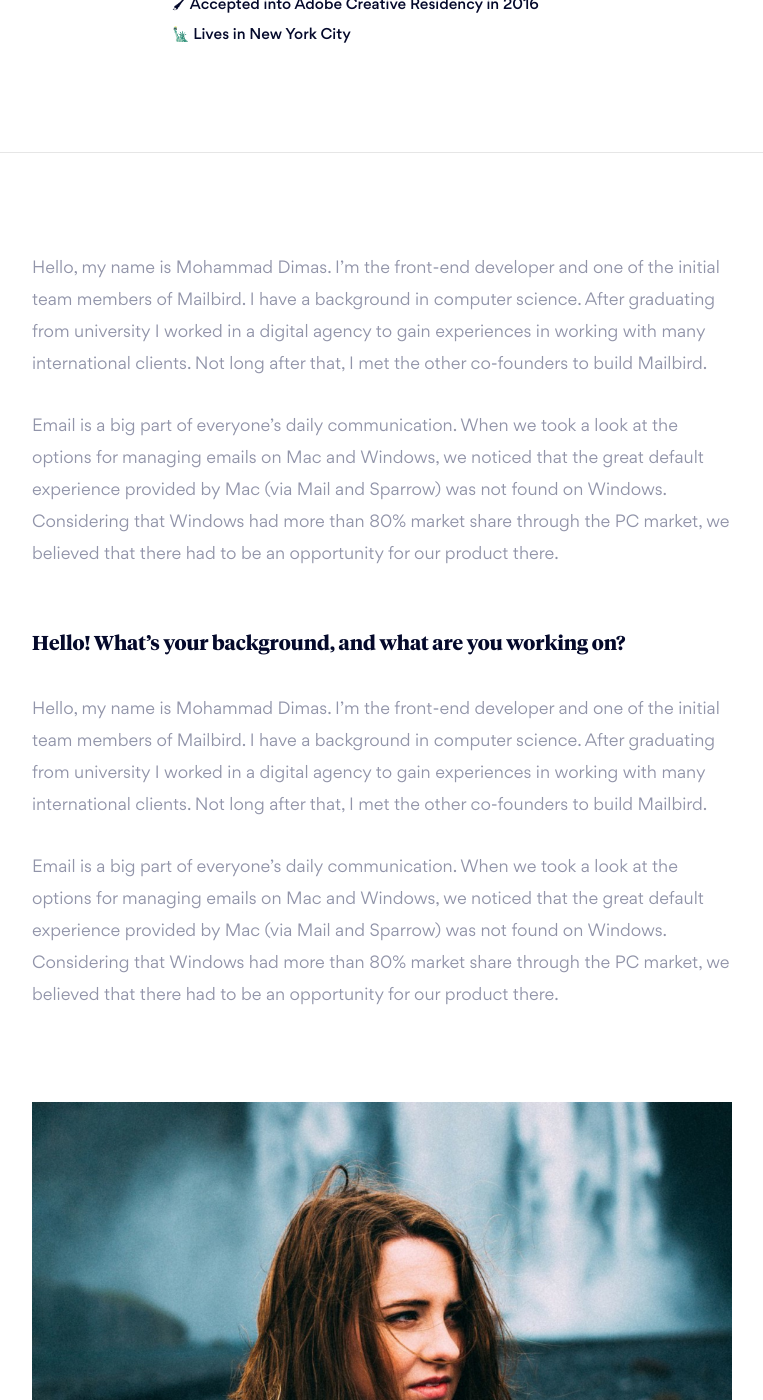
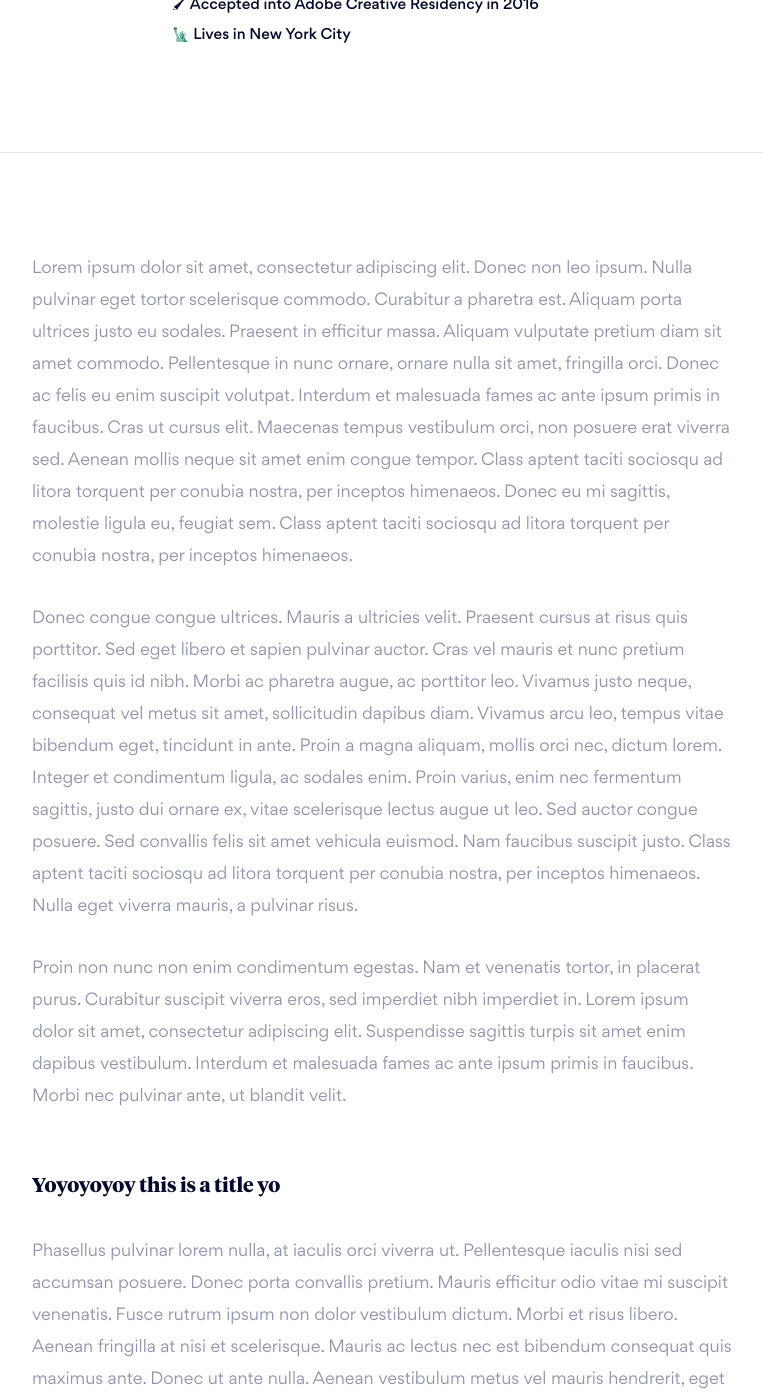
Before and after one commit to mattvernon/funemployed, a Jekyll site: the page built from _profiles/saradietschy.markdown, in a window 1280 px wide and 1400 px high, scrolled down 509 px. Shown: the whole window, without its empty margins (258-1021 px from the left). Built offline with Jekyll 4.4.1, drawn with Linux system fonts in a browser that asks for light colours; some of the changed text lies outside the part shown.

Commit message:
Updated Saradietschy

```diff
--- a/_profiles/saradietschy.markdown
+++ b/_profiles/saradietschy.markdown
@@ -15,14 +15,14 @@ Image: "/uploads/sara.png"
 layout: profile
 ---
 
-Hello, my name is Mohammad Dimas. I'm the front-end developer and one of the initial team members of Mailbird. I have a background in computer science. After graduating from university I worked in a digital agency to gain experiences in working with many international clients. Not long after that, I met the other co-founders to build Mailbird.
+Lorem ipsum dolor sit amet, consectetur adipiscing elit. Donec non leo ipsum. Nulla pulvinar eget tortor scelerisque commodo. Curabitur a pharetra est. Aliquam porta ultrices justo eu sodales. Praesent in efficitur massa. Aliquam vulputate pretium diam sit amet commodo. Pellentesque in nunc ornare, ornare nulla sit amet, fringilla orci. Donec ac felis eu enim suscipit volutpat. Interdum et malesuada fames ac ante ipsum primis in faucibus. Cras ut cursus elit. Maecenas tempus vestibulum orci, non posuere erat viverra sed. Aenean mollis neque sit amet enim congue tempor. Class aptent taciti sociosqu ad litora torquent per conubia nostra, per inceptos himenaeos. Donec eu mi sagittis, molestie ligula eu, feugiat sem. Class aptent taciti sociosqu ad litora torquent per conubia nostra, per inceptos himenaeos.
 
-Email is a big part of everyone's daily communication. When we took a look at the options for managing emails on Mac and Windows, we noticed that the great default experience provided by Mac (via Mail and Sparrow) was not found on Windows. Considering that Windows had more than 80% market share through the PC market, we believed that there had to be an opportunity for our product there.
+Donec congue congue ultrices. Mauris a ultricies velit. Praesent cursus at risus quis porttitor. Sed eget libero et sapien pulvinar auctor. Cras vel mauris et nunc pretium facilisis quis id nibh. Morbi ac pharetra augue, ac porttitor leo. Vivamus justo neque, consequat vel metus sit amet, sollicitudin dapibus diam. Vivamus arcu leo, tempus vitae bibendum eget, tincidunt in ante. Proin a magna aliquam, mollis orci nec, dictum lorem. Integer et condimentum ligula, ac sodales enim. Proin varius, enim nec fermentum sagittis, justo dui ornare ex, vitae scelerisque lectus augue ut leo. Sed auctor congue posuere. Sed convallis felis sit amet vehicula euismod. Nam faucibus suscipit justo. Class aptent taciti sociosqu ad litora torquent per conubia nostra, per inceptos himenaeos. Nulla eget viverra mauris, a pulvinar risus.
 
-# Hello! What's your background, and what are you working on?
+Proin non nunc non enim condimentum egestas. Nam et venenatis tortor, in placerat purus. Curabitur suscipit viverra eros, sed imperdiet nibh imperdiet in. Lorem ipsum dolor sit amet, consectetur adipiscing elit. Suspendisse sagittis turpis sit amet enim dapibus vestibulum. Interdum et malesuada fames ac ante ipsum primis in faucibus. Morbi nec pulvinar ante, ut blandit velit.
 
-Hello, my name is Mohammad Dimas. I'm the front-end developer and one of the initial team members of Mailbird. I have a background in computer science. After graduating from university I worked in a digital agency to gain experiences in working with many international clients. Not long after that, I met the other co-founders to build Mailbird.
+# Yoyoyoyoy this is a title yo
 
-Email is a big part of everyone's daily communication. When we took a look at the options for managing emails on Mac and Windows, we noticed that the great default experience provided by Mac (via Mail and Sparrow) was not found on Windows. Considering that Windows had more than 80% market share through the PC market, we believed that there had to be an opportunity for our product there.
+Phasellus pulvinar lorem nulla, at iaculis orci viverra ut. Pellentesque iaculis nisi sed accumsan posuere. Donec porta convallis pretium. Mauris efficitur odio vitae mi suscipit venenatis. Fusce rutrum ipsum non dolor vestibulum dictum. Morbi et risus libero. Aenean fringilla at nisi et scelerisque. Mauris ac lectus nec est bibendum consequat quis maximus ante. Donec ut ante nulla. Aenean vestibulum metus vel mauris hendrerit, eget imperdiet erat tempor. Integer placerat leo sit amet vestibulum commodo. Integer elementum magna sit amet risus convallis malesuada. Vivamus eget arcu nec mi rhoncus consequat. Nam a arcu lacinia, consectetur ex maximus, cursus purus.
 
 ![DBg6rciUIAAbrfA.jpg](/uploads/DBg6rciUIAAbrfA.jpg)
```
